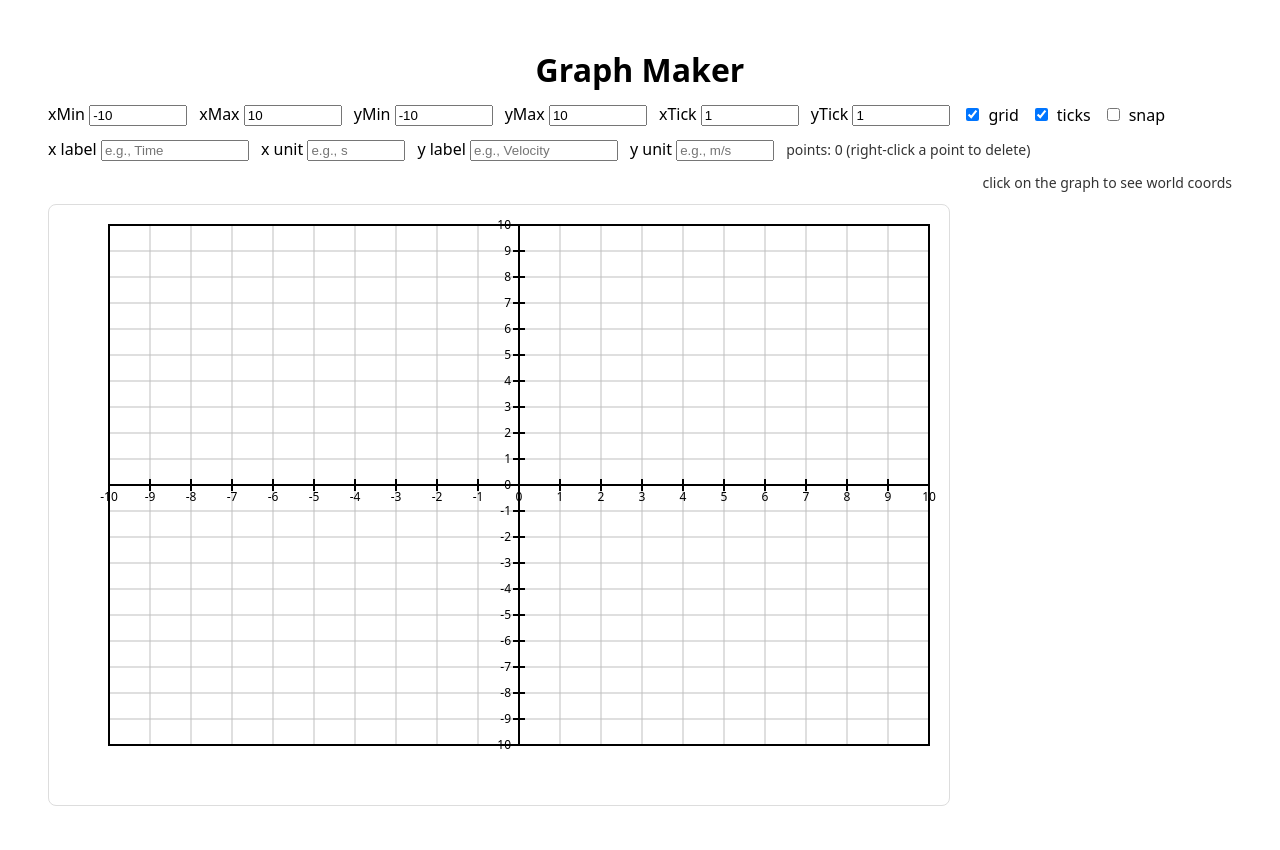
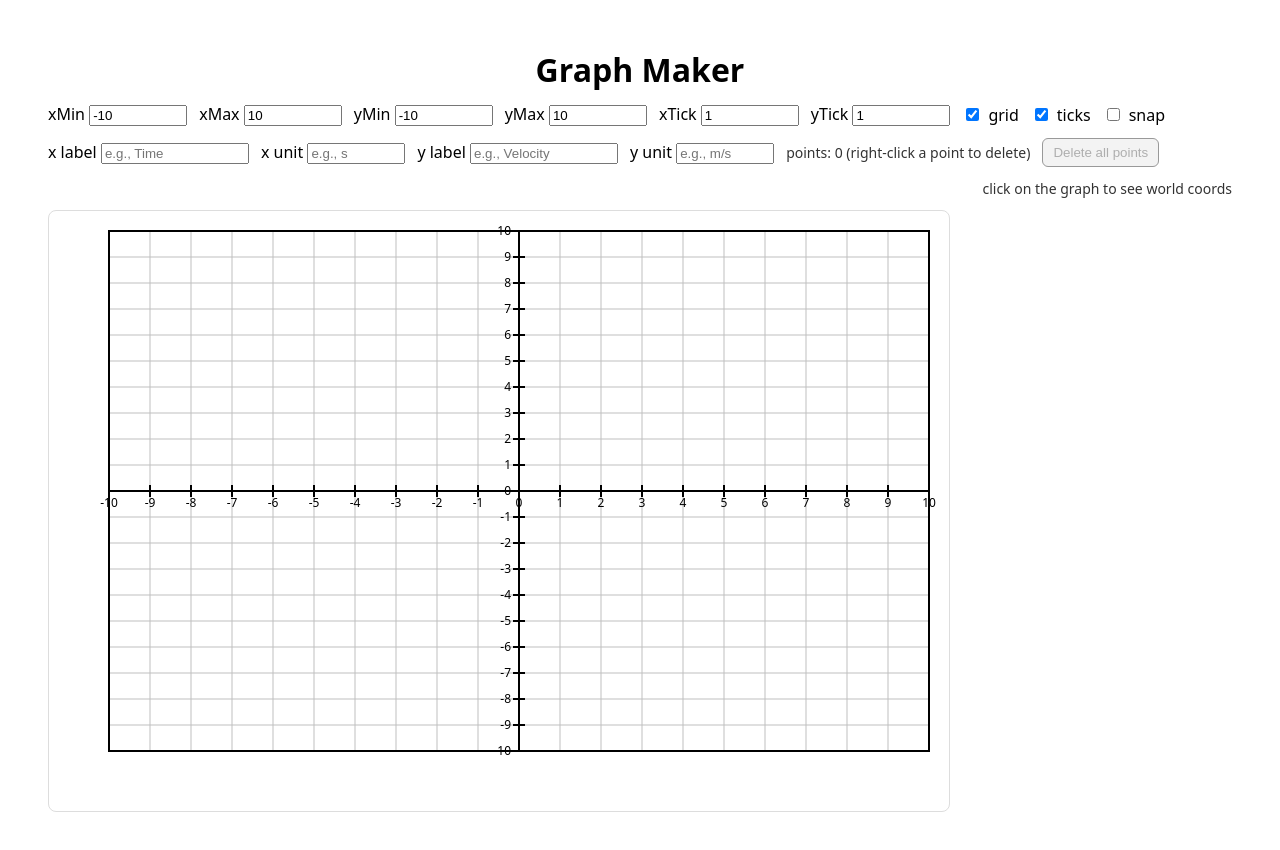
Before and after one commit to zshep/graph-maker, a React (Vite) app: page / in a window 1280 px wide. Shown: the top 850 px of the page. Built offline with nearby package versions, Linux system fonts and the light colour scheme.

Commit message:
added delete all points button

```diff
--- a/src/components/GraphCanvas.jsx
+++ b/src/components/GraphCanvas.jsx
@@ -383,6 +383,19 @@ export default function GraphCanvas() {
         <div style={{ fontSize: 14, opacity: 0.8 }}>
           points: {points.length} (right-click a point to delete)
         </div>
+        <button
+          onClick={() => setPoints([])}
+          disabled={points.length === 0}
+          style={{
+            padding: "6px 10px",
+            borderRadius: 6,
+            border: "1px solid #999",
+            background: points.length === 0 ? "#f3f3f3" : "white",
+            cursor: points.length === 0 ? "not-allowed" : "pointer",
+          }}
+        >
+          Delete all points
+        </button>
 
         <div style={{ marginLeft: "auto", fontSize: 14, opacity: 0.8 }}>
           {cursorWorld ? (
```
